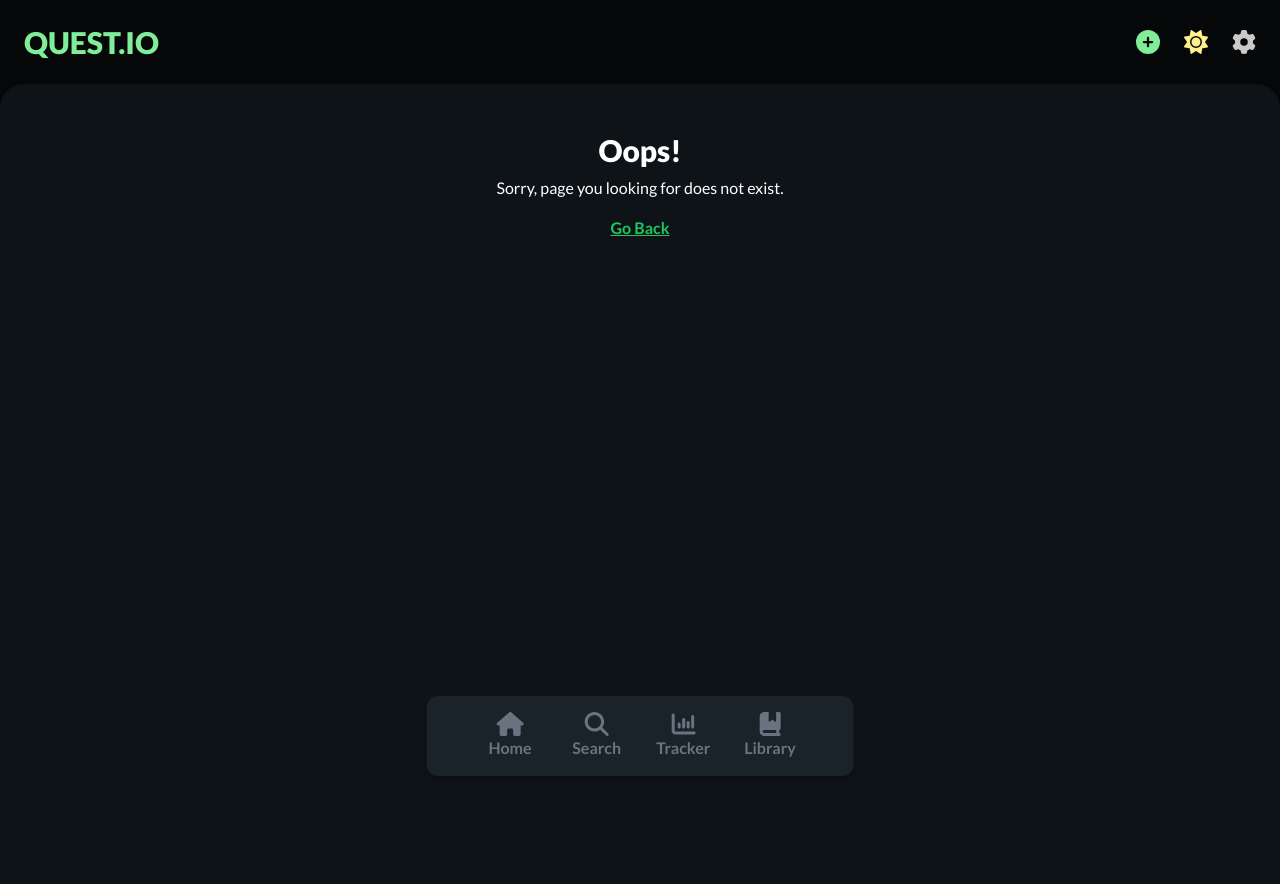
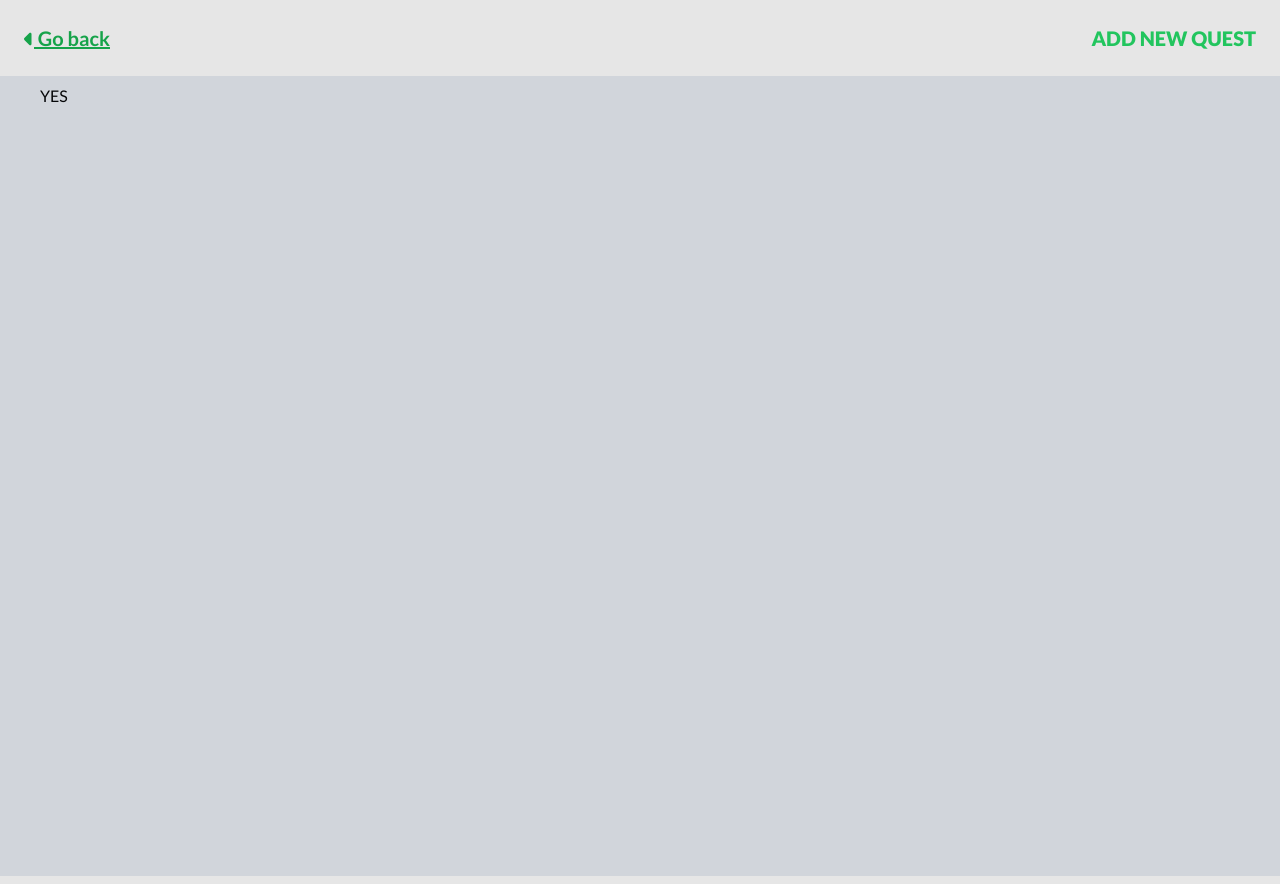
Before and after one commit to dalonga-kohi/questio, a React (Vite) app: page /new in a window 1280 px wide. Built offline with nearby package versions, Linux system fonts and the light colour scheme.

Commit message:
Add new quest panel component

```diff
--- a/src/App/router.tsx
+++ b/src/App/router.tsx
@@ -2,6 +2,7 @@ import MainPage from '../pages/MainPage'
 import ErrorPage from '../pages/ErrorPage'
 import { createBrowserRouter } from 'react-router-dom'
 import SearchPage from '../pages/SearchPage'
+import AddNewPage from '../pages/AddNewPage'
 
 const router = createBrowserRouter([
   {
@@ -14,6 +15,11 @@ const router = createBrowserRouter([
     element: <SearchPage />,
     errorElement: <ErrorPage />,
   },
+  {
+    path: '/new',
+    element: <AddNewPage />,
+    errorElement: <ErrorPage />,
+  },
 ])
 
 export default router
--- /dev/null
+++ b/src/components/NewQuestPanel/index.tsx
@@ -0,0 +1,9 @@
+const NewQuestPanel = () => {
+    return (
+        <>
+        YES
+        </>
+    )
+}
+
+export default NewQuestPanel
--- /dev/null
+++ b/src/components/NewQuestPanel/interface/NavBar.tsx
@@ -0,0 +1,16 @@
+import { NavLink } from "react-router-dom"
+import { FontAwesomeIcon } from "@fortawesome/react-fontawesome"
+import { faCaretLeft } from "@fortawesome/free-solid-svg-icons"
+
+const NavBar = () => {
+    return (
+        <nav className="px-4 md:px-6 py-6 flex items-center justify-between dark:bg-black-darker bg-white">
+        <NavLink to="/" className="link text-xl">
+            <FontAwesomeIcon icon={faCaretLeft} /> Go back
+        </NavLink>
+        <h1 className="text-xl font-black dark:text-accent text-green-500">ADD NEW QUEST</h1>
+        </nav>
+    )
+}
+
+export default NavBar
--- a/src/components/main/interface/TopBar/features/AddIcon.tsx
+++ b/src/components/main/interface/TopBar/features/AddIcon.tsx
@@ -1,16 +1,17 @@
 import { FontAwesomeIcon } from '@fortawesome/react-fontawesome'
 import { faCirclePlus } from '@fortawesome/free-solid-svg-icons'
 import Tooltip from './Tooltip'
+import { NavLink } from 'react-router-dom'
 
 const AddIcon = () => {
   return (
-    <button className="group relative">
+    <NavLink to="/new" className="group relative">
       <FontAwesomeIcon
         className="dark:text-accent text-green-500"
         icon={faCirclePlus}
       />
       <Tooltip>New Quest</Tooltip>
-    </button>
+    </NavLink>
   )
 }
 
--- a/src/hooks/useDebounce.ts
+++ b/src/hooks/useDebounce.ts
@@ -4,7 +4,7 @@ export default function useDebounce<T>(value: T, delay?: number): T {
   const [debouncedValue, setDebouncedValue] = useState<T>(value)
 
   useEffect(() => {
-    const timer = setTimeout(() => setDebouncedValue(value), delay || 500)
+    const timer = setTimeout(() => setDebouncedValue(value), delay ?? 500)
 
     return () => {
       clearTimeout(timer)
--- /dev/null
+++ b/src/layouts/AddPageLayout.tsx
@@ -0,0 +1,15 @@
+import { PropsWithChildren } from 'react'
+import NavBar from '../components/NewQuestPanel/interface/NavBar'
+
+const AddPageLayout = ({ children }: PropsWithChildren) => {
+  return (
+    <>
+      <NavBar/>
+      <main className="dark:bg-black bg-gray-300 h-screen px-6 md:px-10 pt-2 pb-44 overflow-y-auto max-h-screen">
+        {children}
+      </main>
+    </>
+  )
+}
+
+export default AddPageLayout
--- /dev/null
+++ b/src/pages/AddNewPage.tsx
@@ -0,0 +1,12 @@
+import NewQuestPanel from "../components/NewQuestPanel"
+import AddPageLayout from "../layouts/AddPageLayout"
+
+const AddNewPage = () => {
+    return (
+        <AddPageLayout>
+            <NewQuestPanel />
+        </AddPageLayout>
+    )
+}
+
+export default AddNewPage
```
